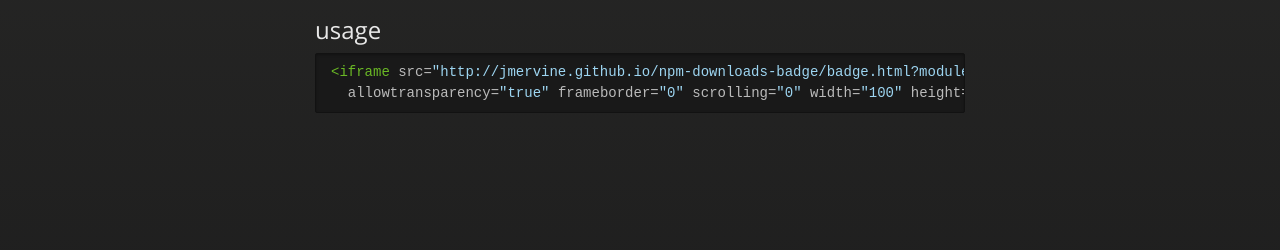
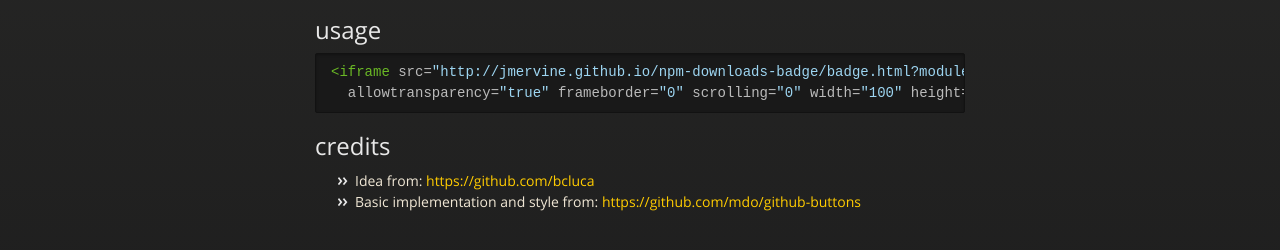
Before and after one commit to jmervine/npm-downloads-badge, a plain HTML site: page index.html in a window 1280 px wide. Shown: the part 336-586 px from the top of the page. Drawn offline with nearby package versions, Linux system fonts and the light colour scheme.

```diff
--- a/index.html
+++ b/index.html
@@ -49,6 +49,16 @@
 <div class="highlight highlight-html"><pre><span class="nt">&lt;iframe</span> <span class="na">src=</span><span class="s">"http://jmervine.github.io/npm-downloads-badge/badge.html?module=MODULE"</span>
   <span class="na">allowtransparency=</span><span class="s">"true"</span> <span class="na">frameborder=</span><span class="s">"0"</span> <span class="na">scrolling=</span><span class="s">"0"</span> <span class="na">width=</span><span class="s">"100"</span> <span class="na">height=</span><span class="s">"20"</span><span class="nt">&gt;&lt;/iframe&gt;</span>
 </pre></div>
+
+<h2>
+<a name="credits" class="anchor" href="#credits"><span class="octicon octicon-link"></span></a>credits</h2>
+
+<ul>
+<li>Idea from: <a href="https://github.com/bcluca">https://github.com/bcluca</a>
+</li>
+<li>Basic implementation and style from: <a href="https://github.com/mdo/github-buttons">https://github.com/mdo/github-buttons</a>
+</li>
+</ul>
       </section>
 
     </div>
```
Also changed, not shown: params.json (+1 -1 lines).
